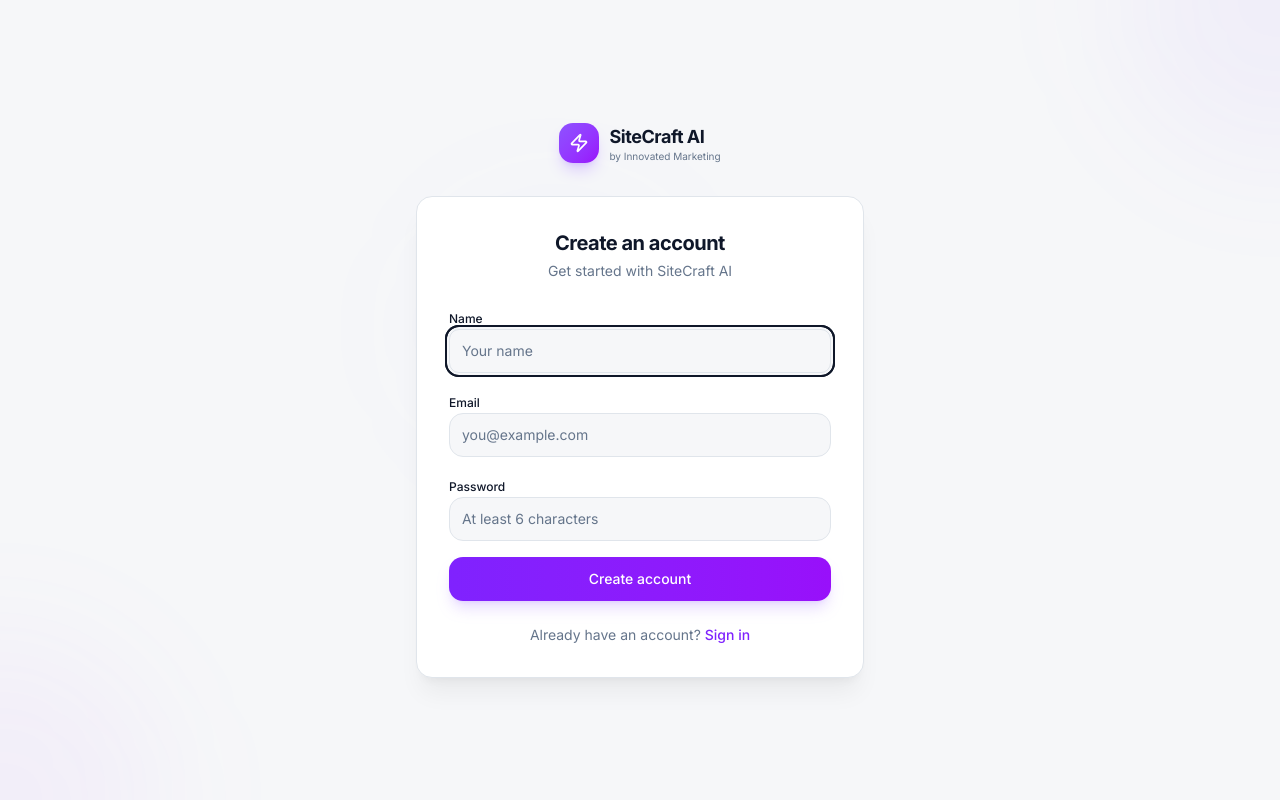
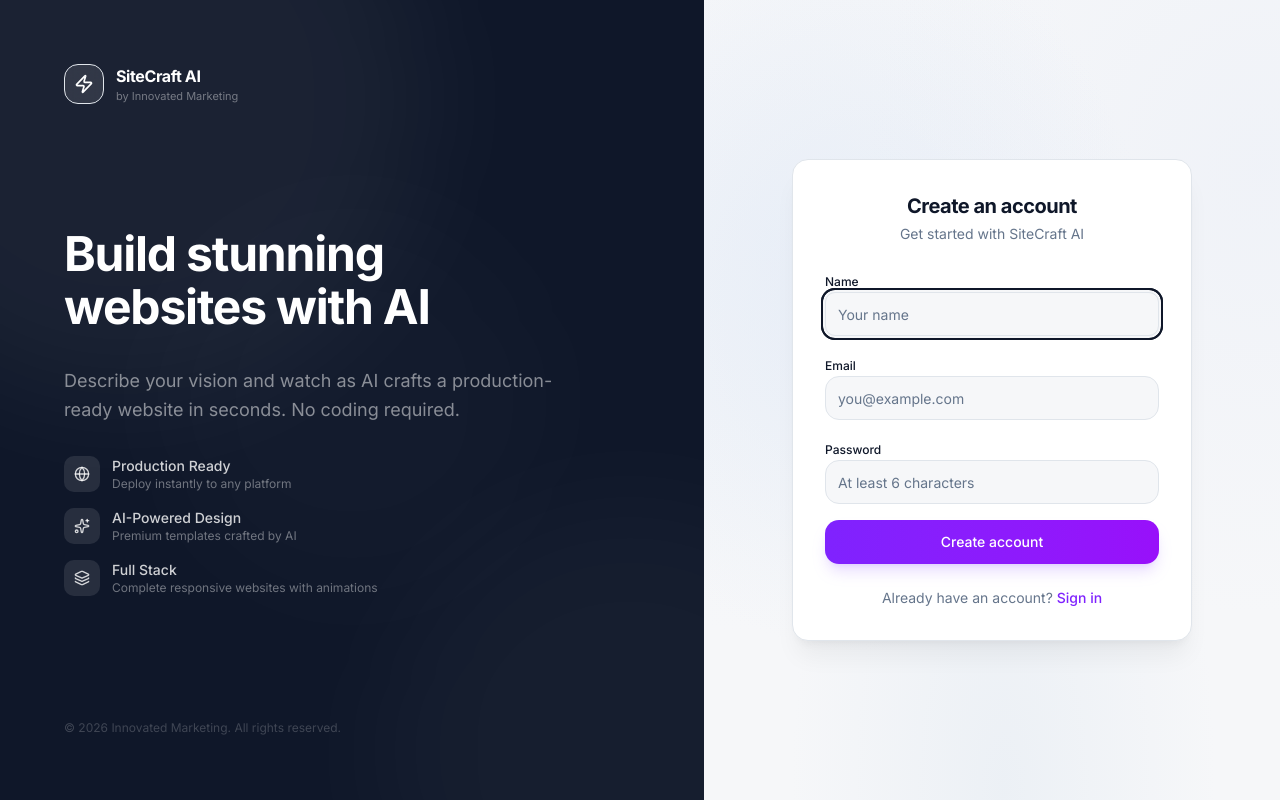
Before and after one commit to greenisi/sitecraft-ai, a Next.js app: page /signup in a window 1280 px wide. Built offline with nearby package versions, Linux system fonts and the light colour scheme.

Commit message:
feat: split-screen auth layout with brand showcase panel

```diff
--- a/src/app/(auth)/layout.tsx
+++ b/src/app/(auth)/layout.tsx
@@ -1,5 +1,5 @@
 import Link from 'next/link';
-import { Zap } from 'lucide-react';
+import { Zap, Globe, Sparkles, Layers } from 'lucide-react';
 
 export default function AuthLayout({
   children,
@@ -7,20 +7,84 @@ export default function AuthLayout({
   children: React.ReactNode;
 }) {
   return (
-    <div className="flex min-h-[100dvh] flex-col items-center justify-center bg-background px-4 py-8 sm:py-12 relative overflow-hidden">
-      {/* Background decorative elements */}
-      <div className="pointer-events-none absolute inset-0">
-        <div className="absolute -top-40 -right-40 h-80 w-80 rounded-full bg-violet-500/5 blur-3xl" />
-        <div className="absolute -bottom-40 -left-40 h-80 w-80 rounded-full bg-purple-500/5 blur-3xl" />
-        <div className="absolute top-1/4 left-1/3 h-64 w-64 rounded-full bg-indigo-500/3 blur-3xl" />
+    <div className="flex min-h-[100dvh] bg-background">
+      {/* Left panel - Brand showcase (hidden on mobile) */}
+      <div className="hidden lg:flex lg:w-1/2 xl:w-[55%] relative overflow-hidden bg-foreground">
+        {/* Gradient mesh background */}
+        <div className="absolute inset-0">
+          <div className="absolute -top-1/4 -left-1/4 h-[600px] w-[600px] rounded-full bg-white/5 blur-3xl" />
+          <div className="absolute -bottom-1/4 -right-1/4 h-[500px] w-[500px] rounded-full bg-white/3 blur-3xl" />
+          <div className="absolute top-1/2 left-1/2 -translate-x-1/2 -translate-y-1/2 h-[400px] w-[400px] rounded-full bg-white/[0.02] blur-3xl" />
+        </div>
+
+        {/* Content */}
+        <div className="relative flex flex-col justify-between p-12 xl:p-16 w-full">
+          {/* Logo */}
+          <div className="flex items-center gap-3">
+            <div className="flex h-10 w-10 items-center justify-center rounded-xl bg-white/10 backdrop-blur-sm border border-white/10">
+              <Zap className="h-5 w-5 text-white" />
+            </div>
+            <div className="flex flex-col">
+              <span className="text-base font-bold text-white tracking-tight">SiteCraft AI</span>
+              <span className="text-[11px] text-white/40">by Innovated Marketing</span>
+            </div>
+          </div>
+
+          {/* Hero content */}
+          <div className="space-y-8 max-w-lg">
+            <h1 className="text-4xl xl:text-5xl font-bold text-white leading-[1.1] tracking-tight">
+              Build stunning websites with AI
+            </h1>
+            <p className="text-lg text-white/50 leading-relaxed">
+              Describe your vision and watch as AI crafts a production-ready website in seconds. No coding required.
+            </p>
+
+            {/* Feature pills */}
+            <div className="flex flex-col gap-4">
+              <div className="flex items-center gap-3 text-white/60">
+                <div className="flex h-9 w-9 items-center justify-center rounded-lg bg-white/10 flex-shrink-0">
+                  <Globe className="h-4 w-4 text-white/80" />
+                </div>
+                <div>
+                  <p className="text-sm font-medium text-white/80">Production Ready</p>
+                  <p className="text-xs text-white/40">Deploy instantly to any platform</p>
+                </div>
+              </div>
+              <div className="flex items-center gap-3 text-white/60">
+                <div className="flex h-9 w-9 items-center justify-center rounded-lg bg-white/10 flex-shrink-0">
+                  <Sparkles className="h-4 w-4 text-white/80" />
+                </div>
+                <div>
+                  <p className="text-sm font-medium text-white/80">AI-Powered Design</p>
+                  <p className="text-xs text-white/40">Premium templates crafted by AI</p>
+                </div>
+              </div>
+              <div className="flex items-center gap-3 text-white/60">
+                <div className="flex h-9 w-9 items-center justify-center rounded-lg bg-white/10 flex-shrink-0">
+                  <Layers className="h-4 w-4 text-white/80" />
+                </div>
+                <div>
+                  <p className="text-sm font-medium text-white/80">Full Stack</p>
+                  <p className="text-xs text-white/40">Complete responsive websites with animations</p>
+                </div>
+              </div>
+            </div>
+          </div>
+
+          {/* Bottom attribution */}
+          <p className="text-xs text-white/20">
+            &copy; {new Date().getFullYear()} Innovated Marketing. All rights reserved.
+          </p>
+        </div>
       </div>
 
-      <div className="relative w-full max-w-md space-y-8 animate-fade-in">
-        {/* Logo */}
-        <div className="flex flex-col items-center gap-3">
+      {/* Right panel - Auth form */}
+      <div className="flex flex-1 flex-col items-center justify-center px-6 py-10 sm:px-8 auth-mesh relative">
+        {/* Mobile logo */}
+        <div className="flex flex-col items-center gap-3 mb-8 lg:hidden">
           <Link href="/" className="flex items-center gap-2.5 group">
-            <div className="flex h-10 w-10 items-center justify-center rounded-xl bg-gradient-to-br from-violet-500 to-purple-600 shadow-lg shadow-violet-500/25 transition-shadow group-hover:shadow-violet-500/40">
-              <Zap className="h-5 w-5 text-white" />
+            <div className="flex h-10 w-10 items-center justify-center rounded-xl bg-foreground shadow-lg transition-shadow group-hover:shadow-xl">
+              <Zap className="h-5 w-5 text-background" />
             </div>
             <div className="flex flex-col">
               <span className="text-lg font-bold tracking-tight">SiteCraft AI</span>
@@ -28,7 +92,10 @@ export default function AuthLayout({
             </div>
           </Link>
         </div>
-        {children}
+
+        <div className="w-full max-w-[400px] animate-fade-in">
+          {children}
+        </div>
       </div>
     </div>
   );
```
